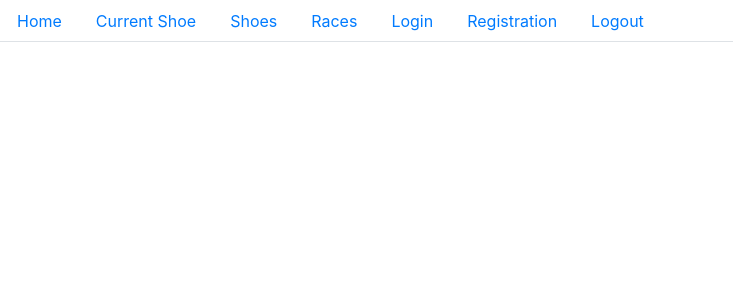
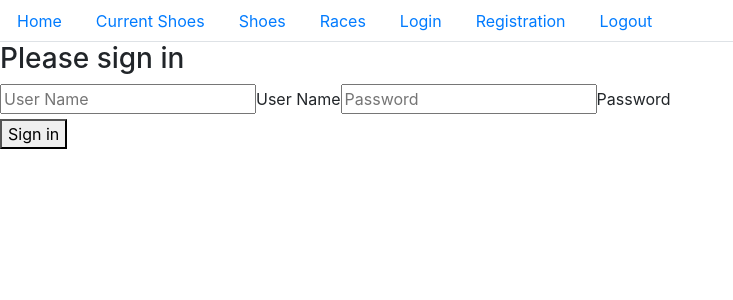
Before and after one commit to MatthewScott32/Shoe-Dometer, a React (Create React App) app: page /login in a window 1280 px wide. Shown: the top 300 px of the page, without its empty margins (0-733 px from the left). Built offline with nearby package versions, Linux system fonts and the light colour scheme.

Commit message:
login form made and linked

```diff
--- a/src/components/ApplicationViews.js
+++ b/src/components/ApplicationViews.js
@@ -1,5 +1,8 @@
 import { Route, withRouter, Redirect } from "react-router-dom";
 import React, { Component } from "react";
+import Home from './Home/Home'
+import Login from './Auth/Login'
+import CurrentShoes from './CurrentShoes/CurrentShoe'
 
 
 
@@ -7,7 +10,15 @@ export default class ApplicationViews extends Component {
     render() {
      return(
          <>
-
+          <Route exact path="/" render={(props) => {
+          return <Home />
+        }} />
+         <Route path="/login" render={props => {
+            return <Login setUser= {this.props.setUser} {...props} />
+            }} />
+          <Route exact path="/current-shoes" render={(props) => {
+          return <CurrentShoes />
+        }} />
         </>
      )
    }
--- a/src/components/Auth/Login.js
+++ b/src/components/Auth/Login.js
@@ -0,0 +1,56 @@
+import React, { Component } from "react"
+
+class Login extends Component {
+
+  // Set initial state
+  state = {
+    userName: "",
+    password: ""
+  }
+
+  // Update state whenever an input field is edited
+  handleFieldChange = (evt) => {
+    const stateToChange = {}
+    stateToChange[evt.target.id] = evt.target.value
+    this.setState(stateToChange)
+  }
+
+  handleLogin = (e) => {
+    e.preventDefault()
+    this.props.setUser({
+        userName: this.state.userName,
+        password: this.state.password
+    })
+    this.props.history.push("/current-shoes");
+
+  }
+
+  render() {
+    return (
+      <form onSubmit={this.handleLogin}>
+        <fieldset>
+            <h3>Please sign in</h3>
+            <div className="formgrid">
+                <input onChange={this.handleFieldChange} type="userName"
+                    id="userName"
+                    placeholder="User Name"
+                    required="" autoFocus="" />
+                <label htmlFor="inputUserName">User Name</label>
+
+                <input onChange={this.handleFieldChange} type="password"
+                    id="password"
+                    placeholder="Password"
+                    required="" />
+                <label htmlFor="inputPassword">Password</label>
+            </div>
+            <button type="submit">
+                Sign in
+            </button>
+        </fieldset>
+      </form>
+    )
+  }
+
+}
+
+export default Login
--- /dev/null
+++ b/src/components/CurrentShoes/CurrentShoe.js
@@ -0,0 +1,13 @@
+import React, { Component } from 'react'
+
+class CurrentShoes extends Component {
+  render() {
+    return (
+      <>
+        <h1>Hey</h1>
+      </>
+    )
+  }
+}
+
+export default CurrentShoes
--- a/src/components/Home/Home.js
+++ b/src/components/Home/Home.js
@@ -0,0 +1,18 @@
+import React, { Component } from 'react'
+
+class Home extends Component {
+  render() {
+    return (
+      <>
+      <h1>
+        Welcome to Shoe-Dometer!
+      </h1>
+      <h2>
+          Tracking Your Miles As You Make Tracks
+      </h2>
+      </>
+    )
+  }
+}
+
+export default Home
--- a/src/components/Navigation/NavBar.js
+++ b/src/components/Navigation/NavBar.js
@@ -1,5 +1,5 @@
 import React, { useState, Component } from 'react';
-import { Nav, NavItem, Dropdown, DropdownItem, DropdownToggle, DropdownMenu, NavLink } from 'reactstrap';
+import { Nav, NavItem, NavLink } from 'reactstrap';
 
 class NavBar extends Component  {
     render() {
@@ -7,10 +7,10 @@ class NavBar extends Component  {
         <div>
         <Nav tabs>
             <NavItem>
-            <NavLink href="#">Home</NavLink>
+            <NavLink className="nav-link" href="/">Home</NavLink>
             </NavItem>
             <NavItem>
-            <NavLink href="#">Current Shoe</NavLink>
+            <NavLink className="nav-link" href="/current-shoes">Current Shoes</NavLink>
             </NavItem>
             <NavItem>
             <NavLink href="#">Shoes</NavLink>
@@ -19,7 +19,7 @@ class NavBar extends Component  {
             <NavLink href="#">Races</NavLink>
             </NavItem>
             <NavItem>
-            <NavLink href="#">Login</NavLink>
+            <NavLink className="nav-link" href="/login">Login</NavLink>
             </NavItem>
             <NavItem>
             <NavLink href="#">Registration</NavLink>
```
